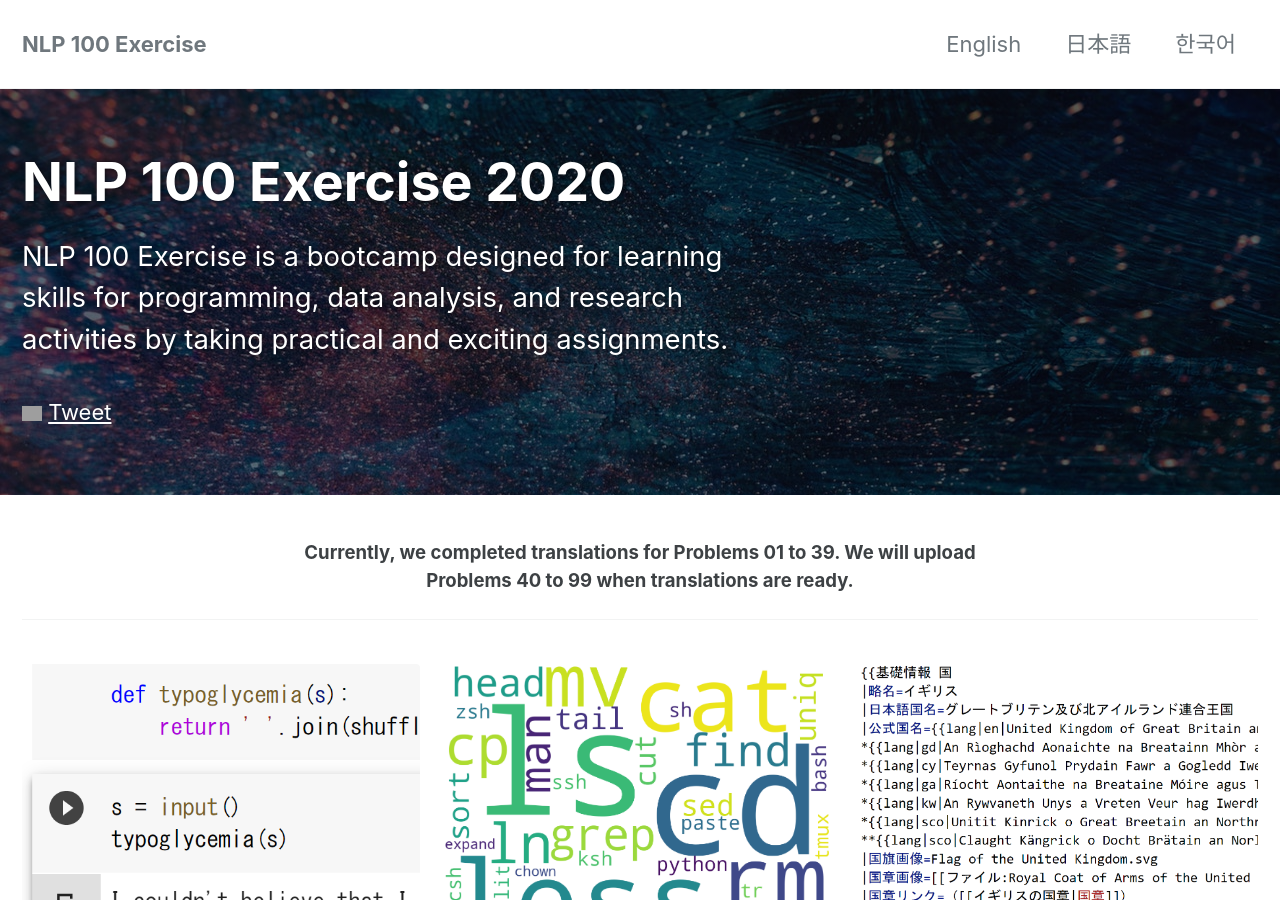
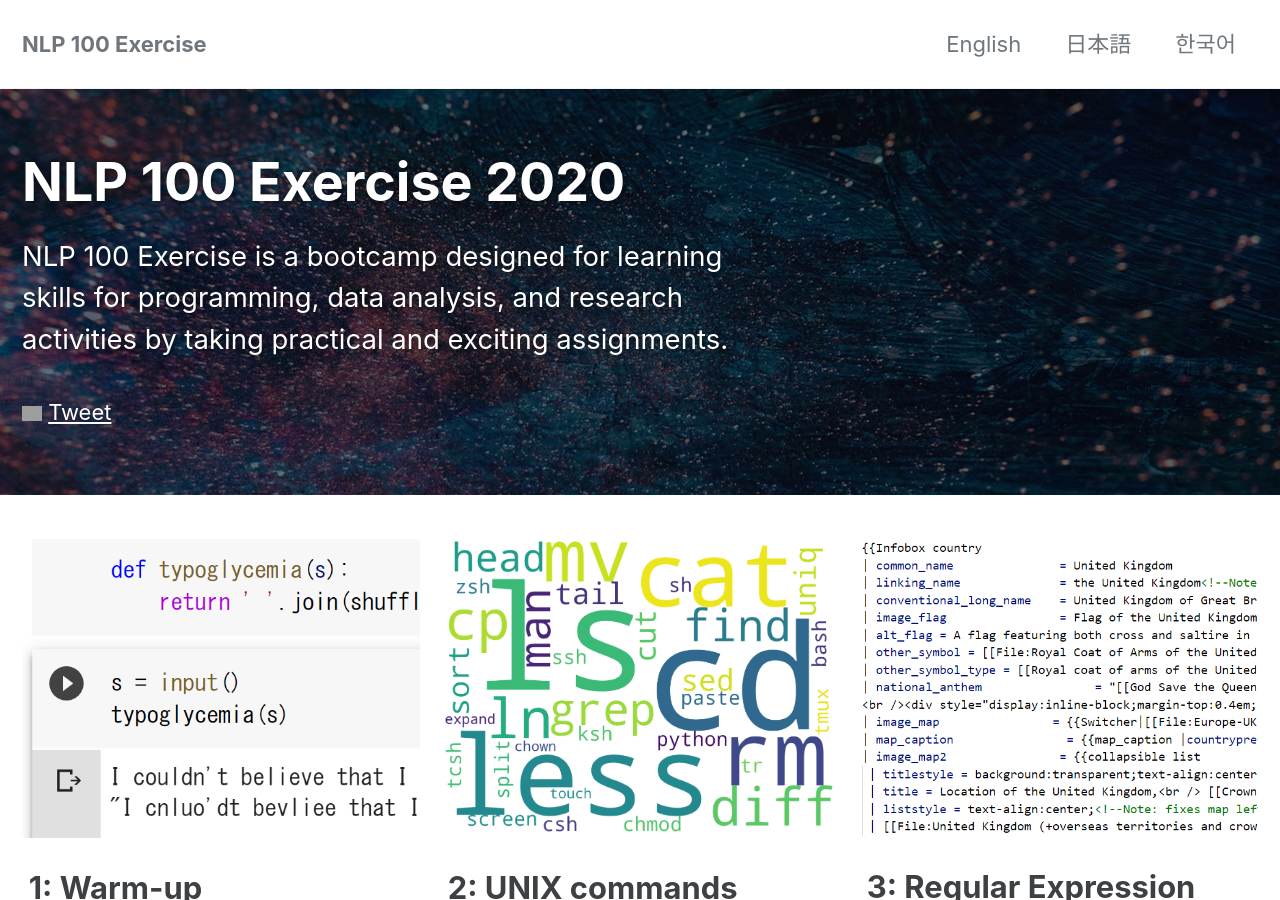
Before and after one commit to nlp100/nlp100.github.io, a Jekyll site: the page built from en/index.md, in a window 1280 px wide and 900 px high. Built offline with Jekyll 4.4.1, drawn with Linux system fonts in a browser that asks for light colours; cached includes are drawn as plain includes; nearby versions of some CDN libraries; comment, search, counter and statistics services are not loaded; grey boxes are pictures that could not be loaded.

Commit message:
Teaser image in English for Chapter 3. Removed the notice for incomplete translations.

```diff
--- a/en/index.md
+++ b/en/index.md
@@ -35,8 +35,6 @@ script_html: |
   <div id="fb-root"></div>
   <script async defer crossorigin="anonymous" src="https://connect.facebook.net/en_US/sdk.js#xfbml=1&version=v6.0&appId=535222267422576&autoLogAppEvents=1"></script>
 
-intro:
-  - excerpt: '**Currently, we completed translations for Problems 01 to 39. We will upload Problems 40 to 99 when translations are ready.**'
 feature_row:
   - image_path: assets/images/ch01.png
     alt: "placeholder image 1"
@@ -48,7 +46,7 @@ feature_row:
     title: "2: UNIX commands"
     excerpt: "Experience useful UNIX tools for research and data analysis. Improve programming skills and realize the ecosystem of existing tools by implementing these tools."
     url: "/en/ch02.html"
-  - image_path: assets/images/ch03.png
+  - image_path: assets/images/ch03.en.png
     alt: "placeholder image 2"
     title: "3: Regular Expression"
     excerpt: "Extract various information and knowledge by applying regular expressions to Wikipedia markups."
@@ -90,8 +88,6 @@ feature_row:
     url: "/en/ch10.html"
 ---
 
-{% include feature_row id="intro" type="center" %}
-
 {% include feature_row %}
 
 <p class="text-center"><a href="about.html" class="btn btn--primary">About NLP 100 Exercise</a></p>
```
Also changed, not shown: en/ch03.md (+1 -1 lines), assets/images/ch03.en.png (added).
